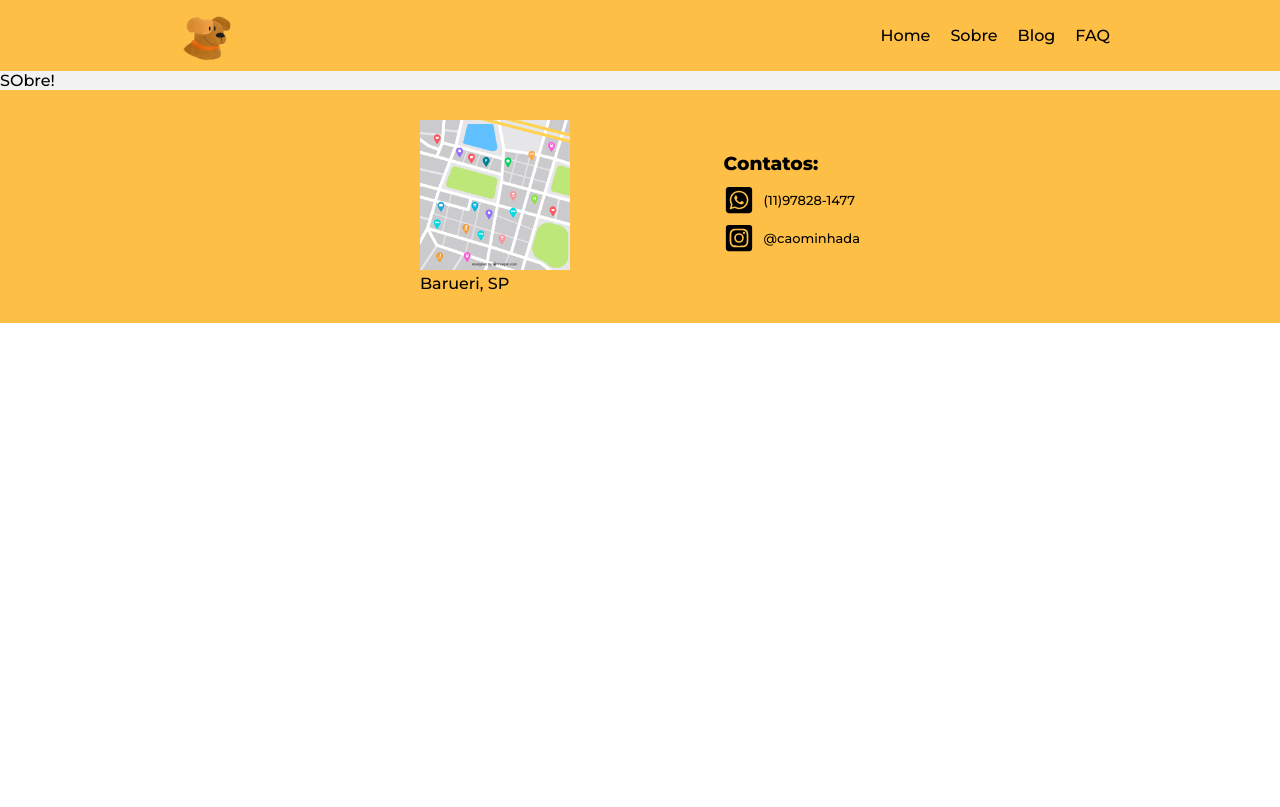
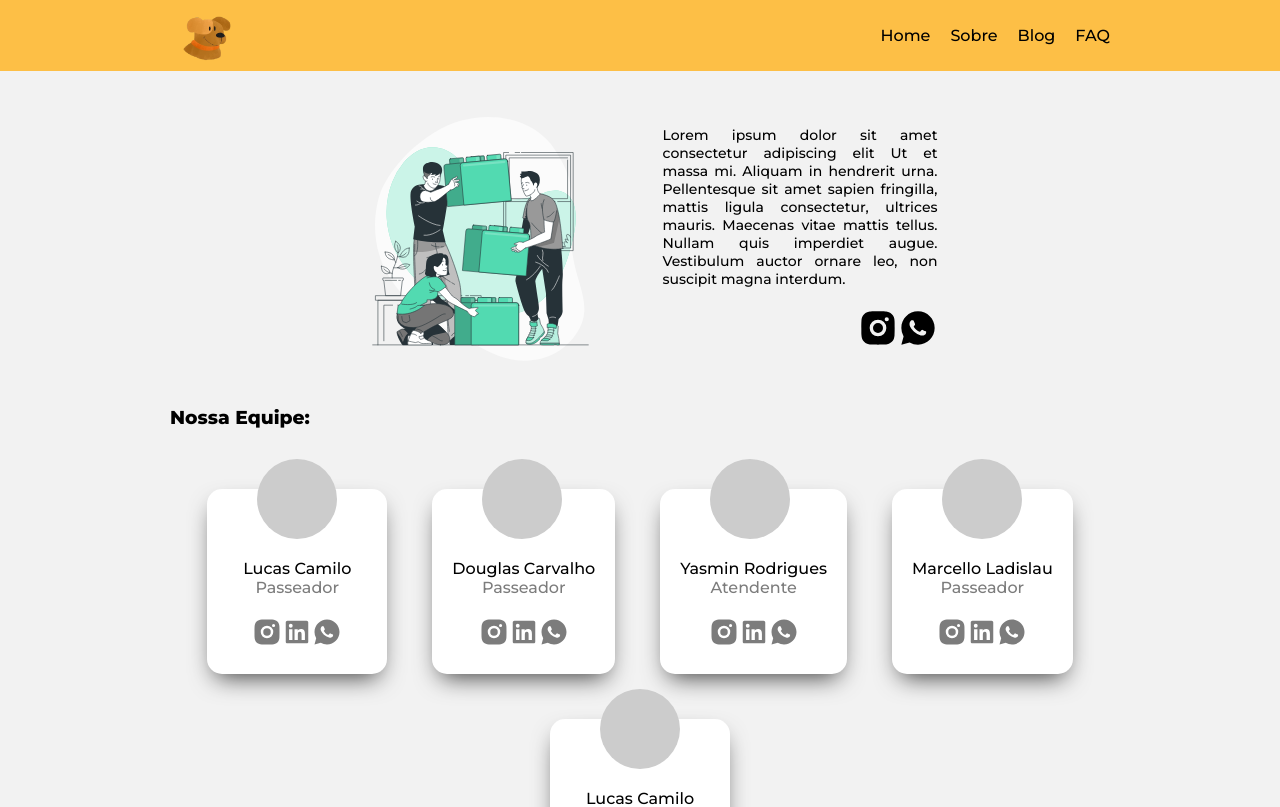
Before and after one commit to LuTymos/Caominhada, a React (Vite) app: page /sobre in a window 1280 px wide. Shown: the top 807 px of the page. Built offline with nearby package versions, Linux system fonts and the light colour scheme.

Commit message:
mudanças no menu e adicionando a página sobre

```diff
--- /dev/null
+++ b/src/components/equipeCard/EquipeCard.css
@@ -0,0 +1,40 @@
+.EquipeCard{
+    min-width: 180px;
+    min-height: 185px;
+    max-height: 185px;
+    padding: 20px;
+    border-radius: 15px;
+    background-color: white;
+    border-width: thin;
+
+    text-align: center;
+
+    -webkit-box-shadow: 0px 11px 25px -8px rgba(0, 0, 0, 0.75);
+    -moz-box-shadow: 0px 11px 25px -8px rgba(0, 0, 0, 0.75);
+    box-shadow: 0px 11px 25px -8px rgba(0, 0, 0, 0.75);
+}
+
+.EquipeCard .img-equipe{
+    width: 80px;
+    height: 80px;
+    background-color: #ccc;
+    border-radius: 50%;
+    transform: translate(30px, calc(-50% - 10px));
+}
+
+.EquipeCard .content{
+    transform: translateY(-30px);
+    display: flex;
+    flex-direction: column;
+    gap: 20px;
+}
+
+.EquipeCard .content .funcao{
+    color: #7c7c7c;
+
+}
+
+.EquipeCard .content .icons-box{
+    font-size: 30px;
+    color: #7c7c7c;
+}
--- /dev/null
+++ b/src/components/equipeCard/EquipeCard.jsx
@@ -0,0 +1,25 @@
+
+import {RiInstagramFill, RiWhatsappFill, RiLinkedinBoxFill} from 'react-icons/ri'
+
+import './EquipeCard.css'
+function EquipeCard(props) {
+    return (
+        <div className="EquipeCard">
+            {/* <img src="" className="img-equipe" alt="" /> */}
+            <div className="img-equipe"></div>
+            <div className="content">
+            <div className="pessoa">
+            <p className="name">{props.nome}</p>
+            <span className="funcao">{props.funcao}</span>
+            </div>
+            <div className="icons-box">
+            <RiInstagramFill className='icons'/>
+            <RiLinkedinBoxFill/>
+            <RiWhatsappFill/>
+            </div>
+            </div>
+        </div>
+     );
+}
+
+export default EquipeCard;
--- /dev/null
+++ b/src/pages/Sobre/Sobre.css
@@ -0,0 +1,53 @@
+.Sobre .container{
+    max-width: 1000px;
+    margin: 30px auto;
+    display: flex;
+    padding: 0 30px;
+    align-items: center;
+    justify-content: center;
+    gap: 45px;
+    flex-wrap: wrap;
+}
+
+
+
+.Sobre .container img{
+    width: 275px;
+}
+
+.Sobre .container .bloco{
+    display: flex;
+    flex-direction: column;
+    gap: 20px;
+}
+
+.Sobre .container .bloco p{
+    width: 275px;
+    text-align: justify;
+    font-size: 14px;
+}
+
+.icons{
+    align-self: flex-end;
+}
+
+.Sobre .container .bloco .icon{
+    font-size: 40px;
+}
+
+.equipe{
+    max-width: 1000px;
+    margin: 30px auto;
+    padding: 0 30px;
+}
+
+.equipe .container{
+    max-width: 1000px;
+    margin: 60px auto;
+    display: flex;
+    padding: 0;
+    align-items: center;
+    justify-content: center;
+    gap: 45px;
+    flex-wrap: wrap;
+}
--- a/src/pages/Sobre/Sobre.jsx
+++ b/src/pages/Sobre/Sobre.jsx
@@ -1,6 +1,33 @@
+import EquipeCard from '../../components/equipeCard/EquipeCard';
+import Equipe from './img/Team-work-bro.svg'
+import "./Sobre.css"
+import {RiInstagramFill, RiWhatsappFill} from 'react-icons/ri'
+
+
 function Sobre() {
     return (
-        <div className="Sobre">SObre!</div>
+        <div className="Sobre">
+            <section className="empresa container">
+                <img src={Equipe} alt="" />
+                <div className="bloco">
+                <p>Lorem ipsum dolor sit amet consectetur adipiscing elit Ut et massa mi. Aliquam in hendrerit urna. Pellentesque sit amet sapien fringilla, mattis ligula consectetur, ultrices mauris. Maecenas vitae mattis tellus. Nullam quis imperdiet augue. Vestibulum auctor ornare leo, non suscipit magna interdum.</p>
+                <div className='icons'><RiInstagramFill className='icon'/>
+                <RiWhatsappFill className='icon'/></div>
+                </div>
+            </section>
+
+
+            <section className='equipe'>
+                <h3>Nossa Equipe:</h3>
+                <div className="container">
+                <EquipeCard nome='Lucas Camilo' funcao='Passeador'/>
+                <EquipeCard nome='Douglas Carvalho' funcao='Passeador'/>
+                <EquipeCard nome='Yasmin Rodrigues' funcao='Atendente'/>
+                <EquipeCard nome='Marcello Ladislau' funcao='Passeador'/>
+                <EquipeCard nome='Lucas Camilo' funcao='Passeador'/>
+                </div>
+            </section>
+        </div>
      );
 }
 
```
Also changed, not shown: src/components/Header/Header.jsx (+1 -8 lines), src/pages/Sobre/img/Team-work-bro.svg (added).
